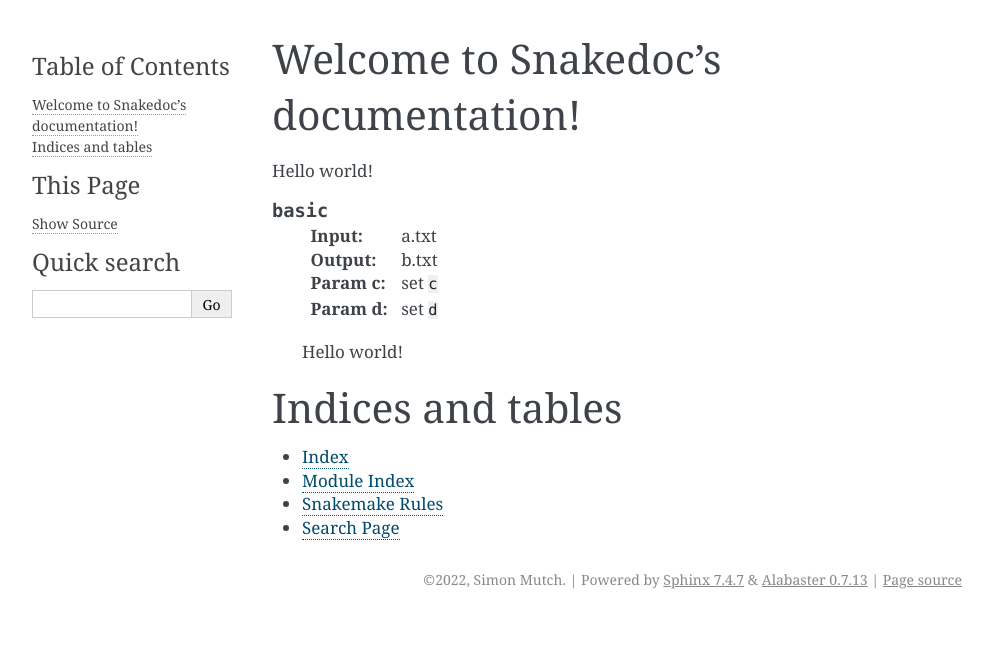
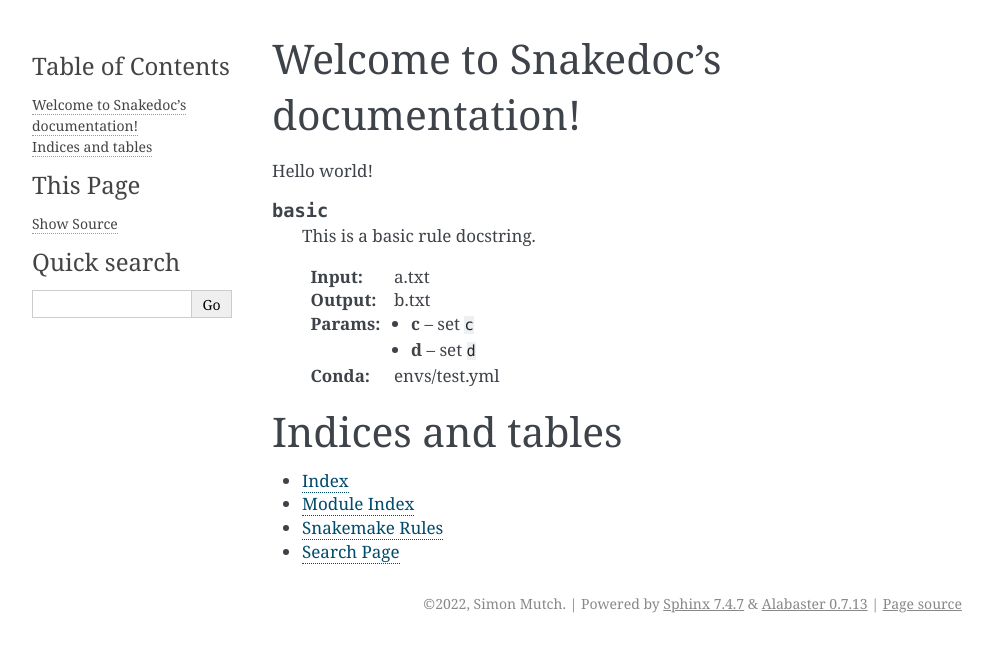
Before and after one commit to smutch/snakedoc, a Sphinx documentation site: the page built from docs/source/index.rst, in a window 1280 px wide. Shown: the top 652 px of the page, without its empty margins (148-1141 px from the left). Built offline with Sphinx 7.4.7, drawn with Linux system fonts in a browser that asks for light colours; some of the changed lines change nothing that is shown.

Commit message:
Add more doc field types

```diff
--- a/docs/source/_ext/smk.py
+++ b/docs/source/_ext/smk.py
@@ -6,6 +6,7 @@
 from sphinx.directives import ObjectDescription, SphinxDirective
 from sphinx.domains import Domain, Index
 from sphinx.roles import XRefRole
+from sphinx.util.docfields import Field, GroupedField
 from sphinx.util.docutils import switch_source_input
 from sphinx.util.nodes import make_refnode, nested_parse_with_titles
 
@@ -16,16 +17,17 @@
     has_content = True
     required_arguments = 1
     priority = 0
-    option_spec = {
-        "input": directives.unchanged,
-        "output": directives.unchanged,
-        "params": directives.unchanged,
-        "log": directives.unchanged,
-        "resources": directives.unchanged,
-        "shell": directives.unchanged,
-        "script": directives.unchanged,
-        "run": directives.unchanged,
-    }
+
+    doc_field_types = [
+        GroupedField("input", label="Inputs", names=("input",), can_collapse=True),
+        GroupedField("output", label="Outputs", names=("output",), can_collapse=True),
+        GroupedField(
+            "param", label="Params", names=("param", "parameter"), can_collapse=True
+        ),
+        Field("conda", label="Conda", names=("conda",), has_arg=False),
+        Field("log", label="Log", names=("log",), has_arg=False),
+        Field("resources", label="resources", names=("resources",), has_arg=False),
+    ]
 
     def handle_signature(self, sig, signode):
         signode += addnodes.desc_name(text=sig)
--- a/docs/source/index.rst
+++ b/docs/source/index.rst
@@ -15,12 +15,14 @@
 
 .. smk:rule:: basic
 
+   This is a basic rule docstring.
+
    :input: a.txt
    :output: b.txt
    :param c: set ``c``
    :param d: set ``d``
+   :conda: envs/test.yml
 
-   Hello world!
 
 
 Indices and tables
```
